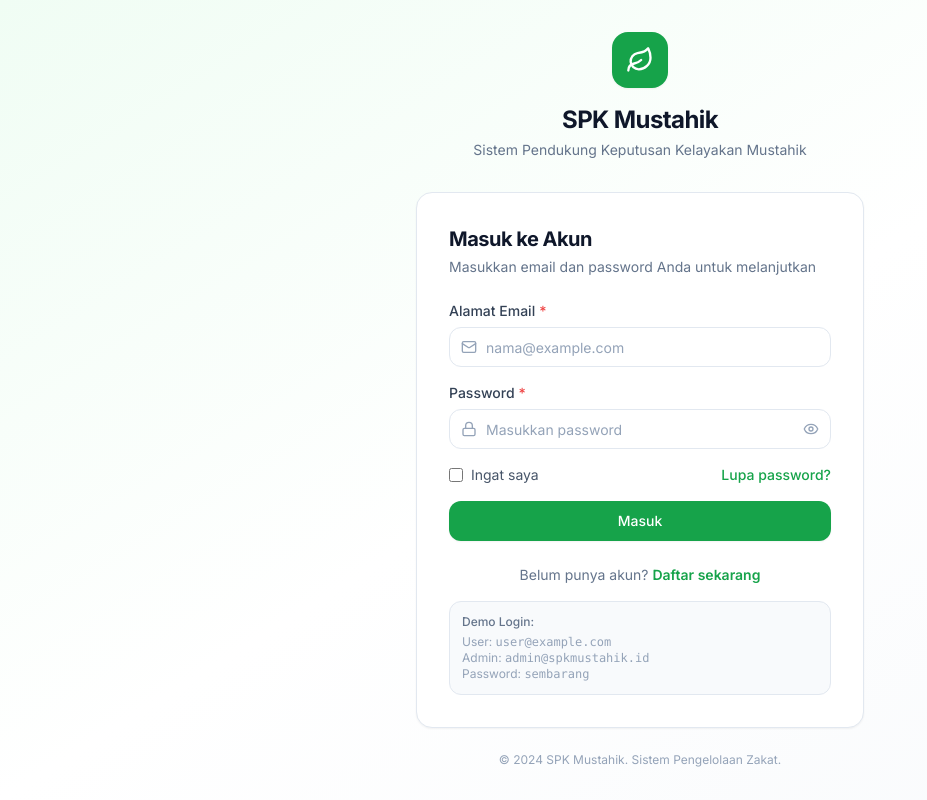
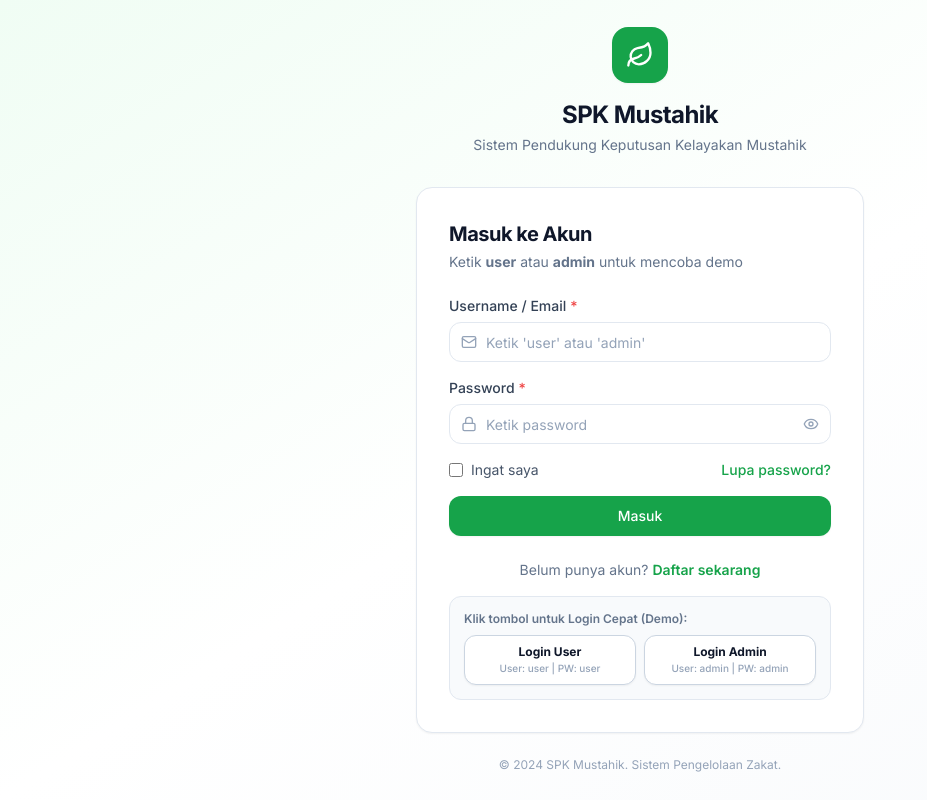
Before and after one commit to ikmalalo/WebSPKayu, a React (Vite) app: page /login in a window 1280 px wide. Shown: the whole page, without its empty margins (0-927 px from the left). Built offline with nearby package versions, Linux system fonts and the light colour scheme.

Commit message:
Simplify demo login and add quick login buttons

```diff
--- a/package.json
+++ b/package.json
@@ -3,11 +3,14 @@
   "private": true,
   "version": "0.1.0",
   "type": "module",
+  "homepage": "https://ikmalalo.github.io/WebSPKayu",
   "scripts": {
     "dev": "vite",
     "build": "tsc && vite build",
     "lint": "eslint . --ext ts,tsx --report-unused-disable-directives --max-warnings 0",
-    "preview": "vite preview"
+    "preview": "vite preview",
+    "predeploy": "npm run build",
+    "deploy": "gh-pages -d dist"
   },
   "dependencies": {
     "@radix-ui/react-accordion": "^1.2.0",
@@ -47,6 +50,7 @@
     "eslint": "^8.57.0",
     "eslint-plugin-react-hooks": "^4.6.2",
     "eslint-plugin-react-refresh": "^0.4.7",
+    "gh-pages": "^6.3.0",
     "postcss": "^8.4.41",
     "tailwindcss": "^3.4.10",
     "typescript": "^5.5.3",
--- a/src/pages/auth/LoginPage.tsx
+++ b/src/pages/auth/LoginPage.tsx
@@ -9,20 +9,37 @@ export function LoginPage() {
   const navigate = useNavigate()
   const [showPassword, setShowPassword] = useState(false)
   const [loading, setLoading] = useState(false)
-  const [form, setForm] = useState({ email: '', password: '' })
+  const [username, setUsername] = useState('')
+  const [password, setPassword] = useState('')
 
-  const handleSubmit = (e: React.FormEvent) => {
-    e.preventDefault()
+  const handleLogin = (userVal: string) => {
     setLoading(true)
-    // Simulate login
     setTimeout(() => {
       setLoading(false)
-      if (form.email.includes('admin')) {
+      const val = userVal.toLowerCase()
+      if (val === 'admin' || val.includes('admin')) {
         navigate('/admin/dashboard')
       } else {
         navigate('/dashboard')
       }
-    }, 1000)
+    }, 600)
+  }
+
+  const handleSubmit = (e: React.FormEvent) => {
+    e.preventDefault()
+    handleLogin(username)
+  }
+
+  const fillQuickLogin = (role: 'user' | 'admin') => {
+    if (role === 'user') {
+      setUsername('user')
+      setPassword('user')
+      handleLogin('user')
+    } else {
+      setUsername('admin')
+      setPassword('admin')
+      handleLogin('admin')
+    }
   }
 
   return (
@@ -30,21 +47,21 @@ export function LoginPage() {
       <div className="mb-6">
         <h2 className="text-xl font-bold text-slate-900">Masuk ke Akun</h2>
         <p className="text-sm text-slate-500 mt-1">
-          Masukkan email dan password Anda untuk melanjutkan
+          Ketik <b>user</b> atau <b>admin</b> untuk mencoba demo
         </p>
       </div>
 
       <form onSubmit={handleSubmit} className="space-y-4">
-        <FormField label="Alamat Email" htmlFor="email" required>
+        <FormField label="Username / Email" htmlFor="username" required>
           <div className="relative">
             <Mail className="absolute left-3 top-1/2 -translate-y-1/2 w-4 h-4 text-slate-400" />
             <Input
-              id="email"
-              type="email"
-              placeholder="nama@example.com"
+              id="username"
+              type="text"
+              placeholder="Ketik 'user' atau 'admin'"
               className="pl-9"
-              value={form.email}
-              onChange={(e) => setForm({ ...form, email: e.target.value })}
+              value={username}
+              onChange={(e) => setUsername(e.target.value)}
               required
             />
           </div>
@@ -56,10 +73,10 @@ export function LoginPage() {
             <Input
               id="password"
               type={showPassword ? 'text' : 'password'}
-              placeholder="Masukkan password"
+              placeholder="Ketik password"
               className="pl-9 pr-10"
-              value={form.password}
-              onChange={(e) => setForm({ ...form, password: e.target.value })}
+              value={password}
+              onChange={(e) => setPassword(e.target.value)}
               required
             />
             <button
@@ -103,12 +120,27 @@ export function LoginPage() {
         </p>
       </div>
 
-      {/* Demo hint */}
-      <div className="mt-4 p-3 bg-slate-50 rounded-lg border border-slate-200">
-        <p className="text-xs text-slate-500 font-medium mb-1">Demo Login:</p>
-        <p className="text-xs text-slate-400">User: <span className="font-mono">user@example.com</span></p>
-        <p className="text-xs text-slate-400">Admin: <span className="font-mono">admin@spkmustahik.id</span></p>
-        <p className="text-xs text-slate-400">Password: <span className="font-mono">sembarang</span></p>
+      {/* Quick Demo Login Buttons */}
+      <div className="mt-4 p-3.5 bg-slate-50 rounded-xl border border-slate-200">
+        <p className="text-xs text-slate-500 font-semibold mb-2">Klik tombol untuk Login Cepat (Demo):</p>
+        <div className="grid grid-cols-2 gap-2">
+          <button
+            type="button"
+            onClick={() => fillQuickLogin('user')}
+            className="px-3 py-2 text-xs font-medium text-slate-700 bg-white border border-slate-300 rounded-lg hover:bg-slate-100 hover:text-green-700 transition-colors shadow-sm flex flex-col items-center justify-center"
+          >
+            <span className="font-bold text-slate-900">Login User</span>
+            <span className="text-[10px] text-slate-400">User: user | PW: user</span>
+          </button>
+          <button
+            type="button"
+            onClick={() => fillQuickLogin('admin')}
+            className="px-3 py-2 text-xs font-medium text-slate-700 bg-white border border-slate-300 rounded-lg hover:bg-slate-100 hover:text-green-700 transition-colors shadow-sm flex flex-col items-center justify-center"
+          >
+            <span className="font-bold text-slate-900">Login Admin</span>
+            <span className="text-[10px] text-slate-400">User: admin | PW: admin</span>
+          </button>
+        </div>
       </div>
     </div>
   )
--- a/vite.config.ts
+++ b/vite.config.ts
@@ -5,6 +5,7 @@ import path from 'path'
 // https://vitejs.dev/config/
 export default defineConfig({
   plugins: [react()],
+  base: '/WebSPKayu/',
   resolve: {
     alias: {
       "@": path.resolve(process.cwd(), "./src"),
```
Also changed, not shown: 1 other file (tests, documents, lock files or other folders).
